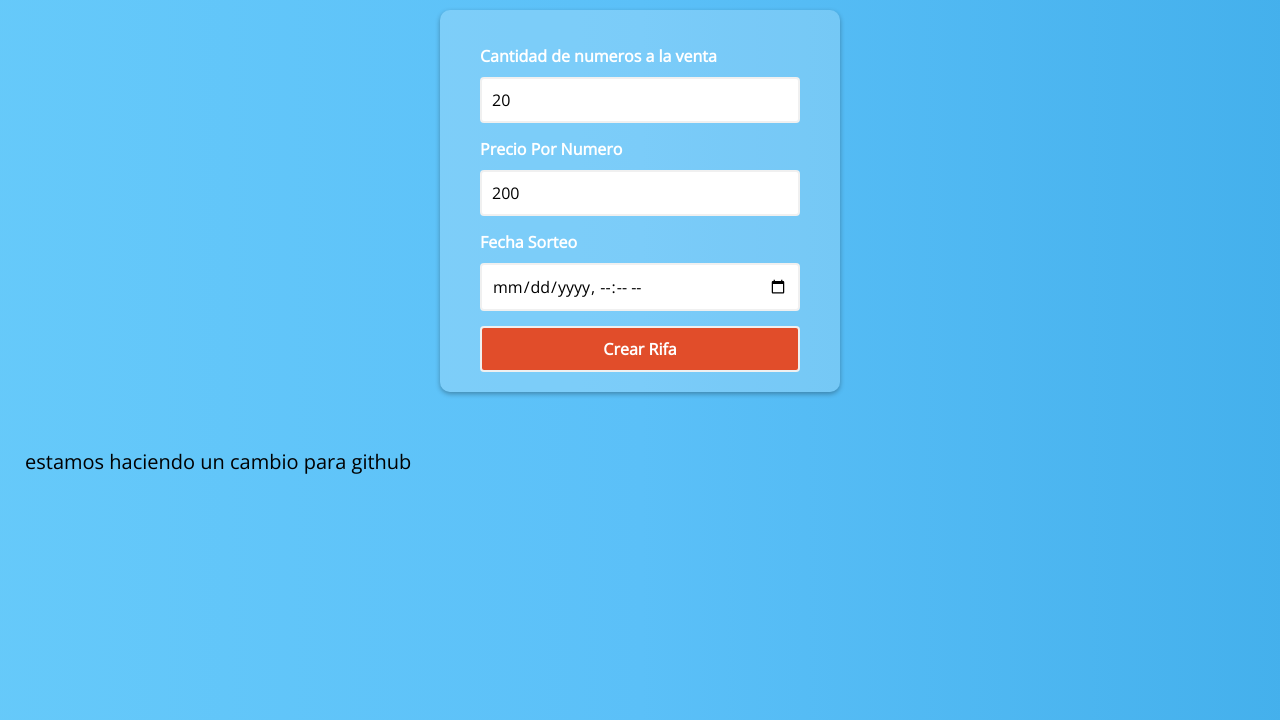
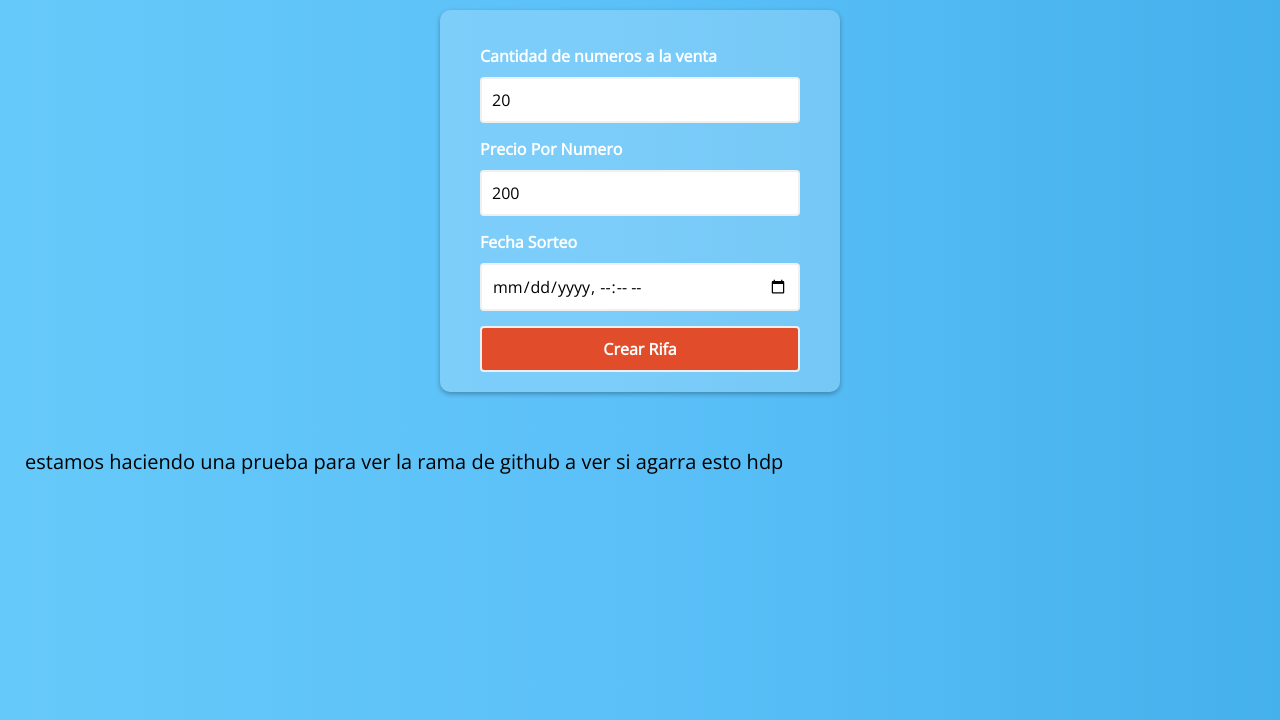
Before and after one commit to gabivega/proyecto-rifa, a plain HTML site: page Index.html in a window 1280 px wide. Shown: the part 80-800 px from the top of the page. Drawn offline with nearby package versions, Linux system fonts and the light colour scheme.

Commit message:
nuevo intento

```diff
--- a/Index.html
+++ b/Index.html
@@ -121,7 +121,7 @@
 
       <!-- LISTA TICKETS COMPRADOS-->
          <div class="lista-tickets">
-            <p>estamos haciendo un cambio para github</p>
+            <p>estamos haciendo una prueba para ver la rama de github a ver si agarra esto hdp</p>
          </div>
 
        <!-- JAVASCRIPT-->
```
Also changed, not shown: 1 other file.
